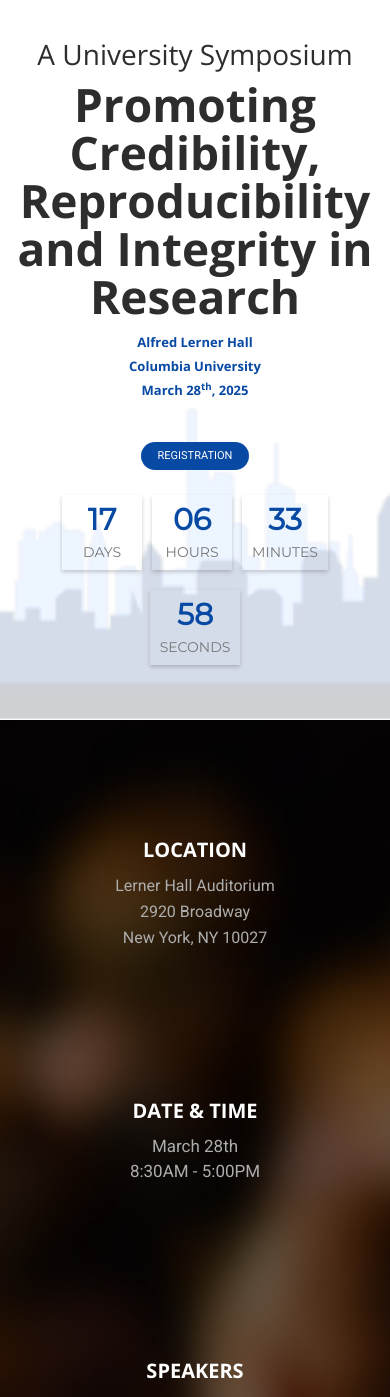
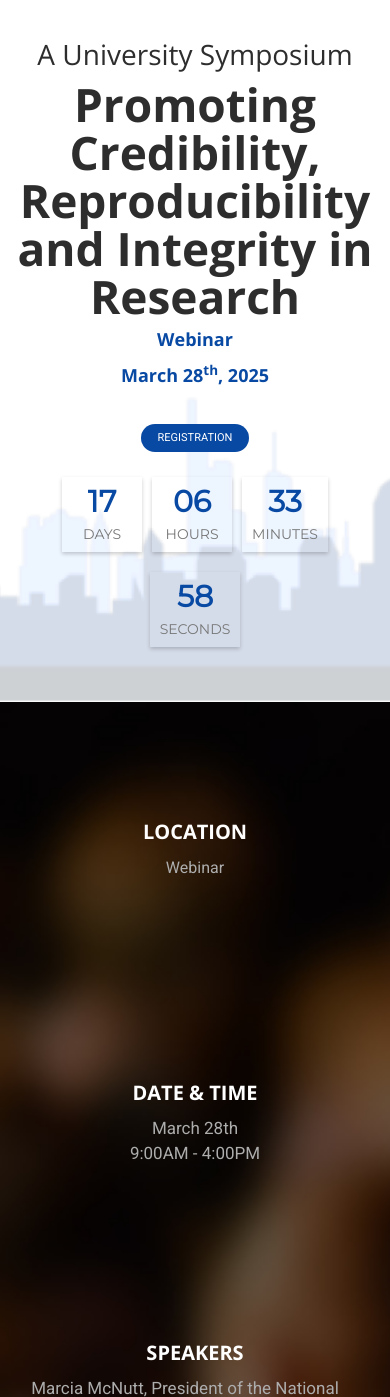
Before and after one commit to tiroger/pcri-symposium, a PHP site: page / in a window 390 px wide. Shown: the part 208-1605 px from the top of the page. Run offline with PHP 8.4, Linux system fonts and the light colour scheme; some libraries are stand-ins or nearby versions; some web fonts are replaced.

Commit message:
Updated for webinar format

```diff
--- a/assets/css/main.css
+++ b/assets/css/main.css
@@ -633,7 +633,7 @@
 .countdown-timer .text h4 {
   color: #9BCBEB;
   margin-bottom: 10px;
-  line-height: 24px;
+  line-height: 18px;
 }
 .countdown-timer .text p {
   font-size: 14px;
@@ -2788,7 +2788,7 @@
   }
 
   .session-badge {
-    font-size: 1.6rem;
+    font-size: 2.0rem;
   }
 
   .break-text {
@@ -2913,7 +2913,7 @@
   }
 
   .session-badge {
-    font-size: 1.6rem; /* Increased from 1.4rem */
+    font-size: 2.0rem; /* Increased from 1.4rem */
     padding: 8px 16px; /* Larger padding */
   }
 
@@ -2995,7 +2995,7 @@
   }
 
   .session-badge {
-    font-size: 1.4rem; /* Increased from 1.2rem */
+    font-size: 2.0rem; /* Increased from 1.2rem */
     padding: 6px 12px;
   }
 
--- a/assets/css/responsive.css
+++ b/assets/css/responsive.css
@@ -53,7 +53,7 @@
     line-height: 32px;
   }
   .countdown-timer .text h4 {
-    font-size: 13px;
+    font-size: 18px;
   }
   .time-entry {
     margin-bottom: 15px;
@@ -172,7 +172,7 @@
     line-height: 28px;
   }
   .countdown-timer .text h4 {
-    font-size: 13px;
+    font-size: 18px;
   }
   .countdown-timer .text p {
     line-height: 24px;
--- a/index.html
+++ b/index.html
@@ -176,7 +176,7 @@
             <div class="text">
               <h3 id="special">A University Symposium</h3>
               <p id="mainTitle">Promoting Credibility, Reproducibility and Integrity in Research</p>
-              <h4>Alfred Lerner Hall<br>Columbia University<br>March 28<sup>th</sup>, 2025 </h4>
+              <h4>Webinar<br><br>March 28<sup>th</sup>, 2025 </h4>
               <a href="https://events.columbia.edu/cal/event/eventView.do?b=de&calPath=%2Fpublic%2Fcals%2FMainCal&guid=CAL-00bbdb71-934dfbb4-0193-4fc06d7e-00004f5bevents@columbia.edu&recurrenceId=" target="_blank" rel="noopener noreferrer" class="btn btn-lg btn-common">Registration</a>
             </div>
           </div>
@@ -202,7 +202,7 @@
               <div class="desc">
                 <h4>
                     <a
-                       href="https://www.google.com/maps/place/Alfred+Lerner+Hall/@40.8068618,-73.9640204,834m/data=!3m2!1e3!4b1!4m6!3m5!1s0x89c2f63ea1bb7e83:0x1bc00fa069284ecb!8m2!3d40.8068618!4d-73.9640204!16zL20vMGdsMnl3?entry=ttu&g_ep=EgoyMDI1MDEyMi4wIKXMDSoASAFQAw%3D%3D"
+                       href=""
                        class="welcomeEvent"
                        target="_blank"
                        rel="noopener noreferrer">
@@ -215,9 +215,9 @@
                    href="https://www.google.com/maps/place/Alfred+Lerner+Hall/@40.8068618,-73.9640204,834m/data=!3m2!1e3!4b1!4m6!3m5!1s0x89c2f63ea1bb7e83:0x1bc00fa069284ecb!8m2!3d40.8068618!4d-73.9640204!16zL20vMGdsMnl3?entry=ttu&g_ep=EgoyMDI1MDEyMi4wIKXMDSoASAFQAw%3D%3D"
                    target="_blank"
                    rel="noopener noreferrer">
-                   Lerner Hall Auditorium<br>
-                   2920 Broadway<br>
-                   New York, NY 10027<br><br>
+                   Webinar<br>
+                   <!-- 2920 Broadway<br> -->
+                   <br><br><br>
                 </a>
                 <p></p>
             </div>
@@ -230,7 +230,7 @@
               </div>
               <div class="desc">
                 <h4><a href="#eventSchedule" class="welcomeEvent">Date & Time</a></h4>
-                <p>March 28th<br> 8:30AM - 5:00PM<br><br><br></p>
+                <p>March 28th<br> 9:00AM - 4:00PM<br><br><br></p>
                 <p></p>
               </div>
             </div>
@@ -417,7 +417,7 @@
             <span class="timeline-dot blue"></span>
             <div class="time-info">
               <div class="time-label">Welcoming Remarks by Jeannette Wing</div>
-              <div class="time-value"><b>8:45 - 9am</b></div>
+              <div class="time-value"><b>9 - 9:15am</b></div>
             </div>
           </div>
 
@@ -425,7 +425,7 @@
             <span class="timeline-dot red"></span>
             <div class="time-info">
               <div class="time-label">Fireside Chat</div>
-              <div class="time-value"><b>9 - 10:30am</b></div>
+              <div class="time-value"><b>9:15 - 10:30am</b></div>
             </div>
           </div>
 
@@ -449,7 +449,7 @@
             <span class="timeline-dot purple"></span>
             <div class="time-info">
               <div class="time-label">Session 3</div>
-              <div class="time-value"><b>1 - 2:30am</b></div>
+              <div class="time-value"><b>1 - 2:30pm</b></div>
             </div>
           </div>
 
@@ -457,17 +457,17 @@
             <span class="timeline-dot teal"></span>
             <div class="time-info">
               <div class="time-label">Session 4</div>
-              <div class="time-value"><b>2:45 - 4am</b></div>
-            </div>
-          </div>
-
-          <div class="time-slot">
+              <div class="time-value"><b>2:45 - 4pm</b></div>
+            </div>
+          </div>
+
+          <!-- <div class="time-slot">
             <span class="timeline-dot blue"></span>
             <div class="time-info">
               <div class="time-label">Reception</div>
               <div class="time-value"><b>4 - 5pm</b></div>
             </div>
-          </div>
+          </div> -->
 
           <!-- Add more time slots similarly -->
         </div>
```
